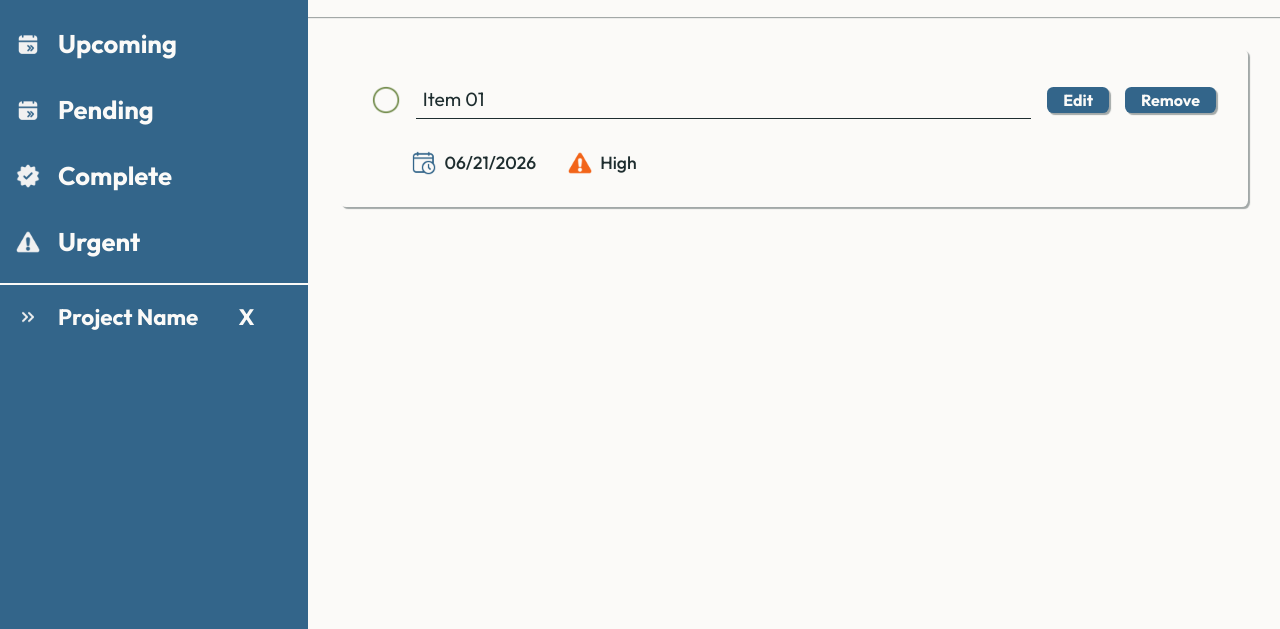
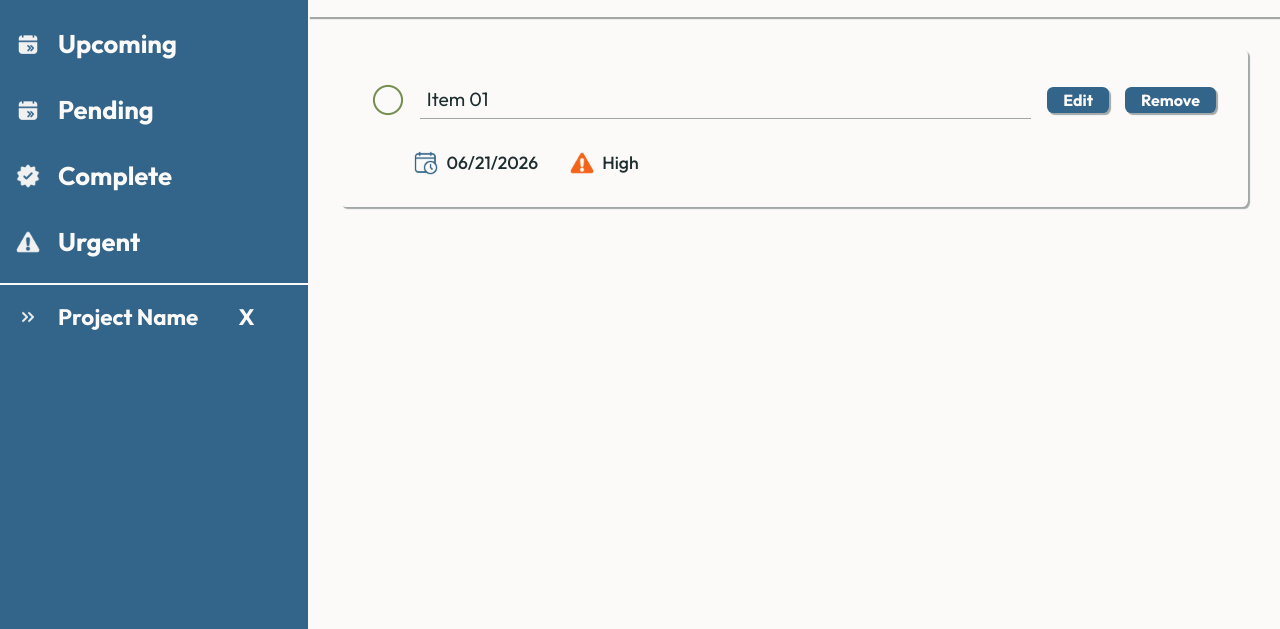
Before and after one commit to Neitodesu/odin-listify, a website built with webpack: page src/template.html in a window 1280 px wide. Shown: the part 95-724 px from the top of the page. Built offline with nearby package versions, Linux system fonts and the light colour scheme; a web font is replaced by a local one.

Commit message:
updated styles

```diff
--- a/src/styles.css
+++ b/src/styles.css
@@ -143,7 +143,7 @@
 
 .workspace-header {
   padding: 2rem;
-  box-shadow: 0 0 1px 1px #1e2d2f66;
+  box-shadow: 2px 2px 1px 0px #1e2d2f66;
 
   h2 {
     line-height: 1;
@@ -179,13 +179,13 @@
 
   img {
     cursor: pointer;
-    width: 28px;
+    width: 32px;
   }
 
   P {
     padding: 0.4rem;
     font-size: 1.2rem;
-    border-bottom: 1px solid #1e2d2f;
+    border-bottom: 1px solid #1e2d2f66;
   }
 
   button {
@@ -210,7 +210,7 @@
   display: grid;
   grid-template-columns: auto 1fr;
   column-gap: 2rem;
-  margin-left: 40px;
+  margin-left: 42px;
 
   p {
     font-size: 1.1rem;
```
